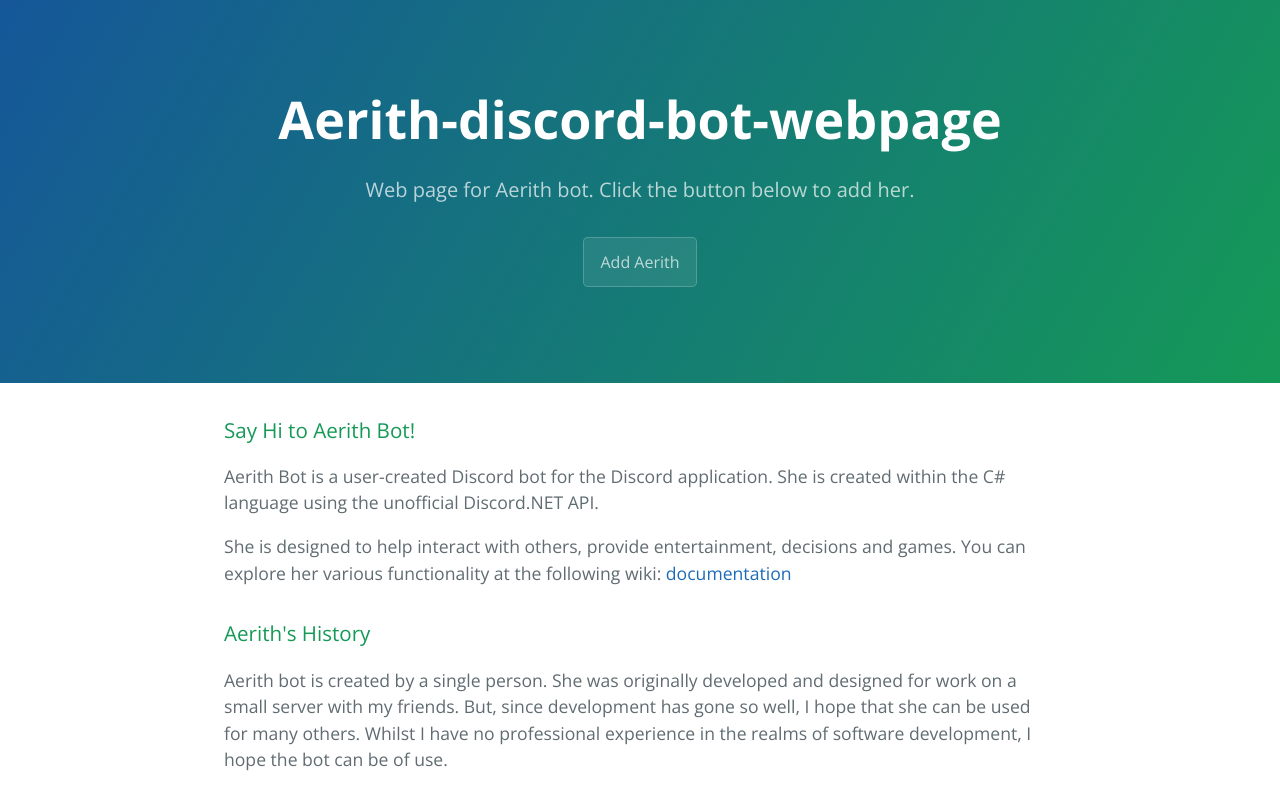
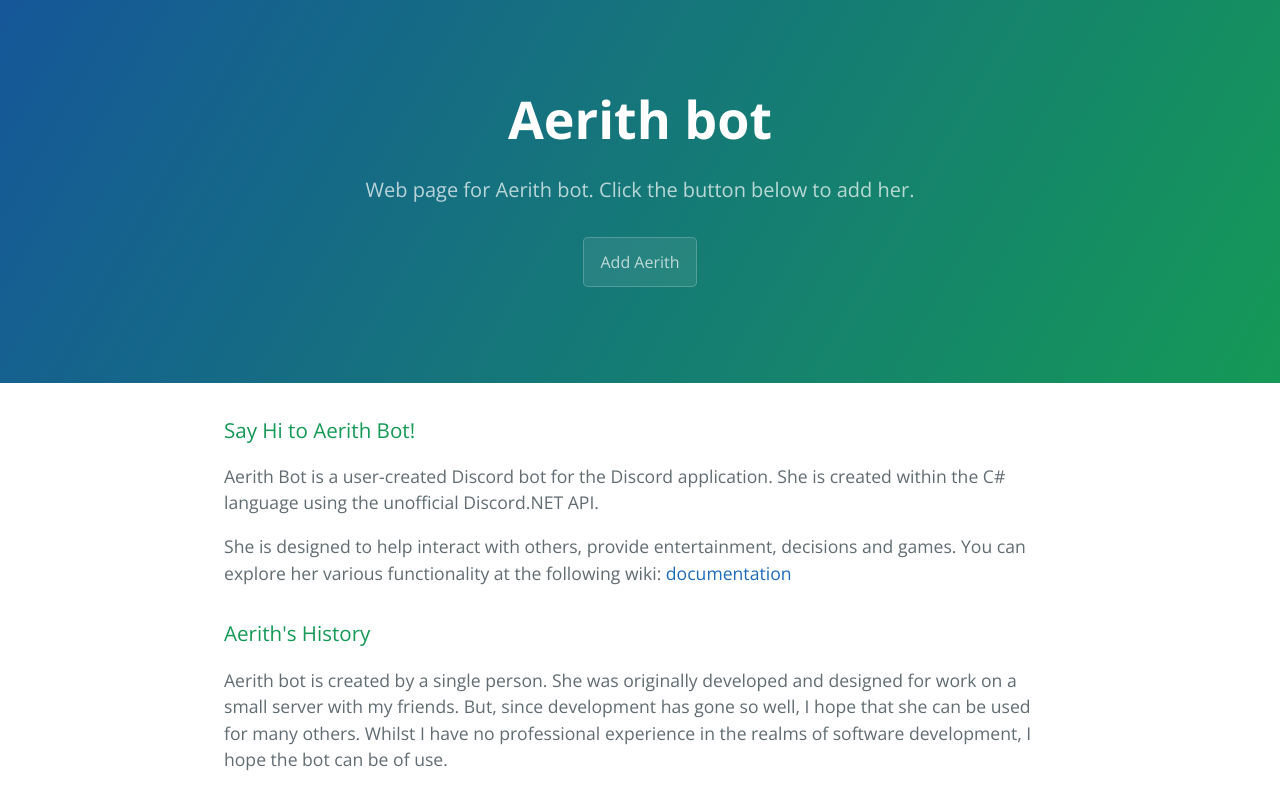
Before and after one commit to Chi-Time/Aerith-Discord-Bot-Webpage, a plain HTML site: page index.html in a window 1280 px wide. Shown: the top 800 px of the page. Drawn offline with nearby package versions, Linux system fonts and the light colour scheme.

Commit message:
Update index.html

```diff
--- a/index.html
+++ b/index.html
@@ -11,7 +11,7 @@
   </head>
   <body>
     <section class="page-header">
-      <h1 class="project-name">Aerith-discord-bot-webpage</h1>
+      <h1 class="project-name">Aerith bot</h1>
       <h2 class="project-tagline">Web page for Aerith bot. Click the button below to add her.</h2>
       <a href="https://discordapp.com/oauth2/authorize?&client_id=205785801999515649&scope=bot" class="btn">Add Aerith</a>
     </section>
```
